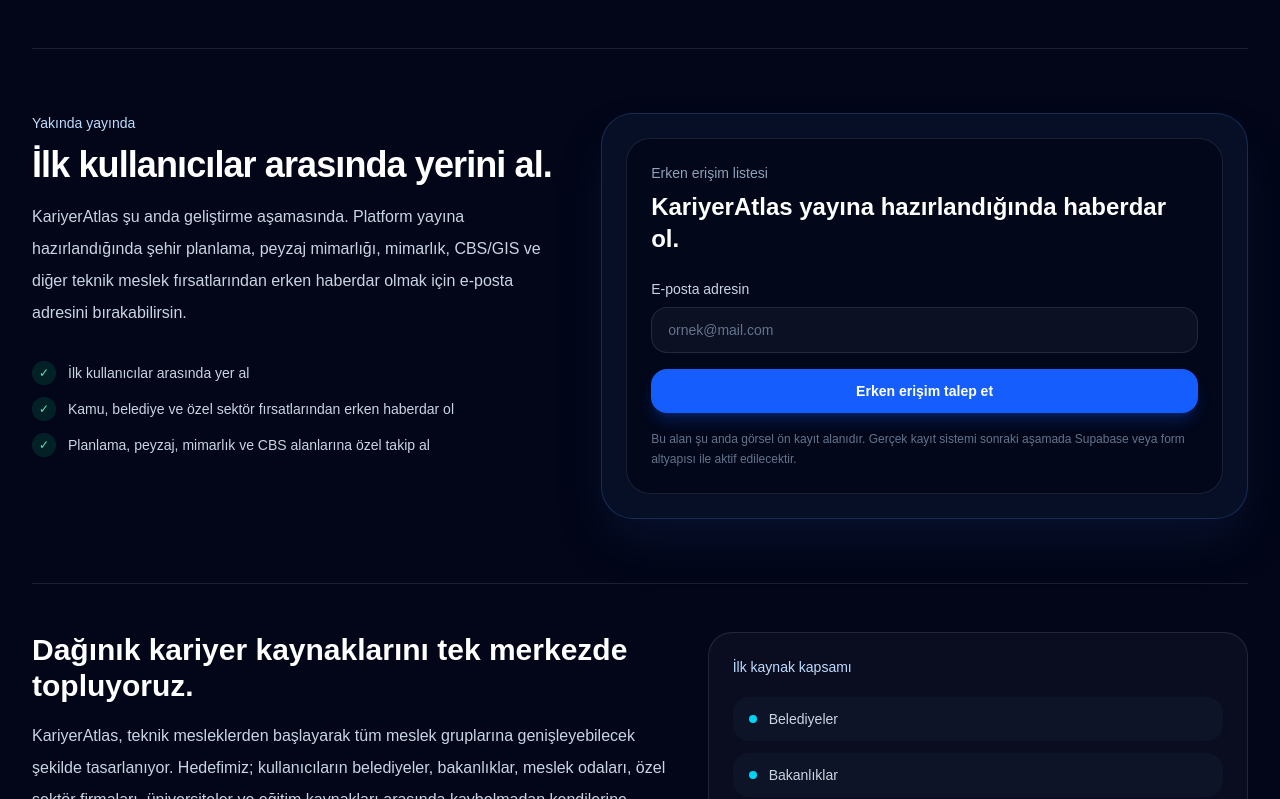
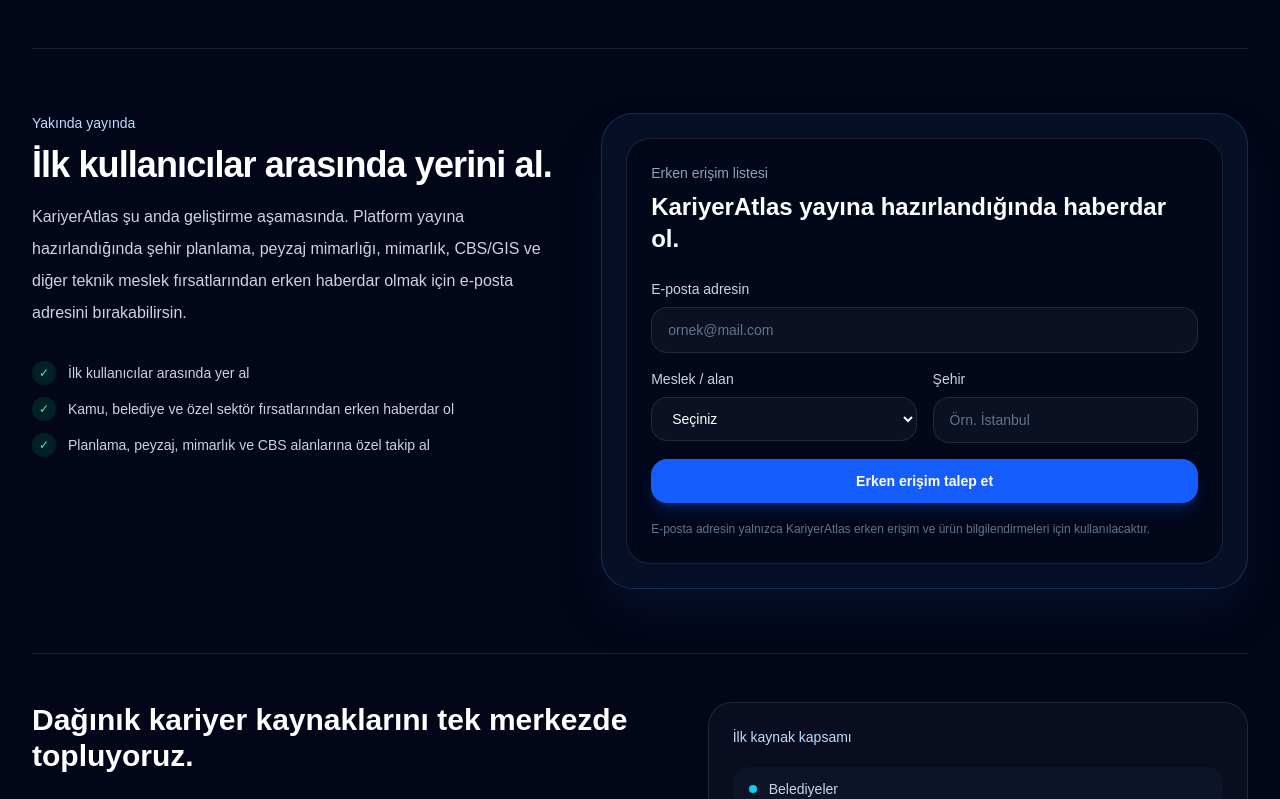
Before and after one commit to vatanseverbrke/kariyeratlas, a Next.js app in the folder apps/web/: page / in a window 1280 px wide. Shown: the part 1361-2160 px from the top of the page. Built offline with nearby package versions, Linux system fonts and the light colour scheme.

Commit message:
Connect early access form to API

```diff
--- a/apps/web/package.json
+++ b/apps/web/package.json
@@ -9,6 +9,7 @@
     "lint": "eslint"
   },
   "dependencies": {
+    "@supabase/supabase-js": "^2.108.2",
     "next": "16.2.9",
     "react": "19.2.4",
     "react-dom": "19.2.4"
--- /dev/null
+++ b/apps/web/src/app/api/early-access/route.ts
@@ -0,0 +1,67 @@
+import { NextResponse } from "next/server";
+import { createClient } from "@supabase/supabase-js";
+
+const supabaseUrl = process.env.NEXT_PUBLIC_SUPABASE_URL;
+const serviceRoleKey = process.env.SUPABASE_SERVICE_ROLE_KEY;
+
+function redirectTo(request: Request, status: string) {
+  const url = new URL(request.url);
+  url.pathname = "/";
+  url.search = `?early_access=${status}`;
+  url.hash = "erken-erisim";
+  return NextResponse.redirect(url, { status: 303 });
+}
+
+export async function POST(request: Request) {
+  try {
+    if (!supabaseUrl || !serviceRoleKey) {
+      return redirectTo(request, "config_error");
+    }
+
+    const formData = await request.formData();
+
+    const email = String(formData.get("email") || "")
+      .trim()
+      .toLowerCase();
+
+    const profession =
+      String(formData.get("profession") || "").trim() || null;
+
+    const city = String(formData.get("city") || "").trim() || null;
+
+    const isValidEmail = /^[^\s@]+@[^\s@]+\.[^\s@]+$/.test(email);
+
+    if (!email || !isValidEmail) {
+      return redirectTo(request, "invalid_email");
+    }
+
+    const supabase = createClient(supabaseUrl, serviceRoleKey, {
+      auth: {
+        persistSession: false,
+      },
+    });
+
+    const { error } = await supabase.from("early_access_signups").upsert(
+      {
+        email,
+        profession,
+        city,
+        source: "landing_page",
+        status: "new",
+      },
+      {
+        onConflict: "email",
+      }
+    );
+
+    if (error) {
+      console.error("Early access signup error:", error);
+      return redirectTo(request, "error");
+    }
+
+    return redirectTo(request, "success");
+  } catch (error) {
+    console.error("Unexpected early access error:", error);
+    return redirectTo(request, "error");
+  }
+}
--- a/apps/web/src/app/page.tsx
+++ b/apps/web/src/app/page.tsx
@@ -40,7 +40,37 @@
   "Planlama, peyzaj, mimarlık ve CBS alanlarına özel takip al",
 ];
 
-export default function Home() {
+type HomeProps = {
+  searchParams?: Promise<{
+    early_access?: string;
+  }>;
+};
+
+export default async function Home({ searchParams }: HomeProps) {
+  const params = await searchParams;
+  const earlyAccessStatus = params?.early_access;
+
+  const feedback =
+    earlyAccessStatus === "success"
+      ? {
+          title: "Kaydın alındı.",
+          text: "KariyerAtlas yayına hazırlandığında seni bilgilendireceğiz.",
+          className: "border-emerald-400/30 bg-emerald-400/10 text-emerald-200",
+        }
+      : earlyAccessStatus === "invalid_email"
+        ? {
+            title: "E-posta adresini kontrol et.",
+            text: "Geçerli bir e-posta adresi girerek tekrar deneyebilirsin.",
+            className: "border-amber-400/30 bg-amber-400/10 text-amber-200",
+          }
+        : earlyAccessStatus === "error" || earlyAccessStatus === "config_error"
+          ? {
+              title: "Kayıt alınamadı.",
+              text: "Kısa bir süre sonra tekrar deneyebilirsin.",
+              className: "border-red-400/30 bg-red-400/10 text-red-200",
+            }
+          : null;
+
   return (
     <main className="min-h-screen bg-slate-950 text-white">
       <section className="mx-auto flex min-h-screen max-w-7xl flex-col px-6 py-8 lg:px-8">
@@ -209,7 +239,20 @@
                 KariyerAtlas yayına hazırlandığında haberdar ol.
               </h3>
 
-              <form className="mt-6 space-y-4">
+              {feedback ? (
+                <div
+                  className={`mt-5 rounded-2xl border px-4 py-3 text-sm ${feedback.className}`}
+                >
+                  <p className="font-semibold">{feedback.title}</p>
+                  <p className="mt-1 opacity-90">{feedback.text}</p>
+                </div>
+              ) : null}
+
+              <form
+                action="/api/early-access"
+                method="post"
+                className="mt-6 space-y-4"
+              >
                 <div>
                   <label
                     htmlFor="email"
@@ -221,9 +264,59 @@
                     id="email"
                     name="email"
                     type="email"
+                    required
                     placeholder="ornek@mail.com"
                     className="w-full rounded-2xl border border-white/10 bg-white/[0.04] px-4 py-3 text-sm text-white outline-none transition placeholder:text-slate-500 focus:border-blue-400"
                   />
+                </div>
+
+                <div className="grid gap-4 sm:grid-cols-2">
+                  <div>
+                    <label
+                      htmlFor="profession"
+                      className="mb-2 block text-sm text-slate-300"
+                    >
+                      Meslek / alan
+                    </label>
+                    <select
+                      id="profession"
+                      name="profession"
+                      className="w-full rounded-2xl border border-white/10 bg-white/[0.04] px-4 py-3 text-sm text-white outline-none transition focus:border-blue-400"
+                      defaultValue=""
+                    >
+                      <option value="" className="bg-slate-950">
+                        Seçiniz
+                      </option>
+                      {professions.map((profession) => (
+                        <option
+                          key={profession}
+                          value={profession}
+                          className="bg-slate-950"
+                        >
+                          {profession}
+                        </option>
+                      ))}
+                      <option value="Diğer" className="bg-slate-950">
+                        Diğer
+                      </option>
+                    </select>
+                  </div>
+
+                  <div>
+                    <label
+                      htmlFor="city"
+                      className="mb-2 block text-sm text-slate-300"
+                    >
+                      Şehir
+                    </label>
+                    <input
+                      id="city"
+                      name="city"
+                      type="text"
+                      placeholder="Örn. İstanbul"
+                      className="w-full rounded-2xl border border-white/10 bg-white/[0.04] px-4 py-3 text-sm text-white outline-none transition placeholder:text-slate-500 focus:border-blue-400"
+                    />
+                  </div>
                 </div>
 
                 <button
@@ -234,9 +327,8 @@
                 </button>
 
                 <p className="text-xs leading-5 text-slate-500">
-                  Bu alan şu anda görsel ön kayıt alanıdır. Gerçek kayıt sistemi
-                  sonraki aşamada Supabase veya form altyapısı ile aktif
-                  edilecektir.
+                  E-posta adresin yalnızca KariyerAtlas erken erişim ve ürün
+                  bilgilendirmeleri için kullanılacaktır.
                 </p>
               </form>
             </div>
```
Also changed, not shown: 1 other file (tests, documents, lock files or other folders).
